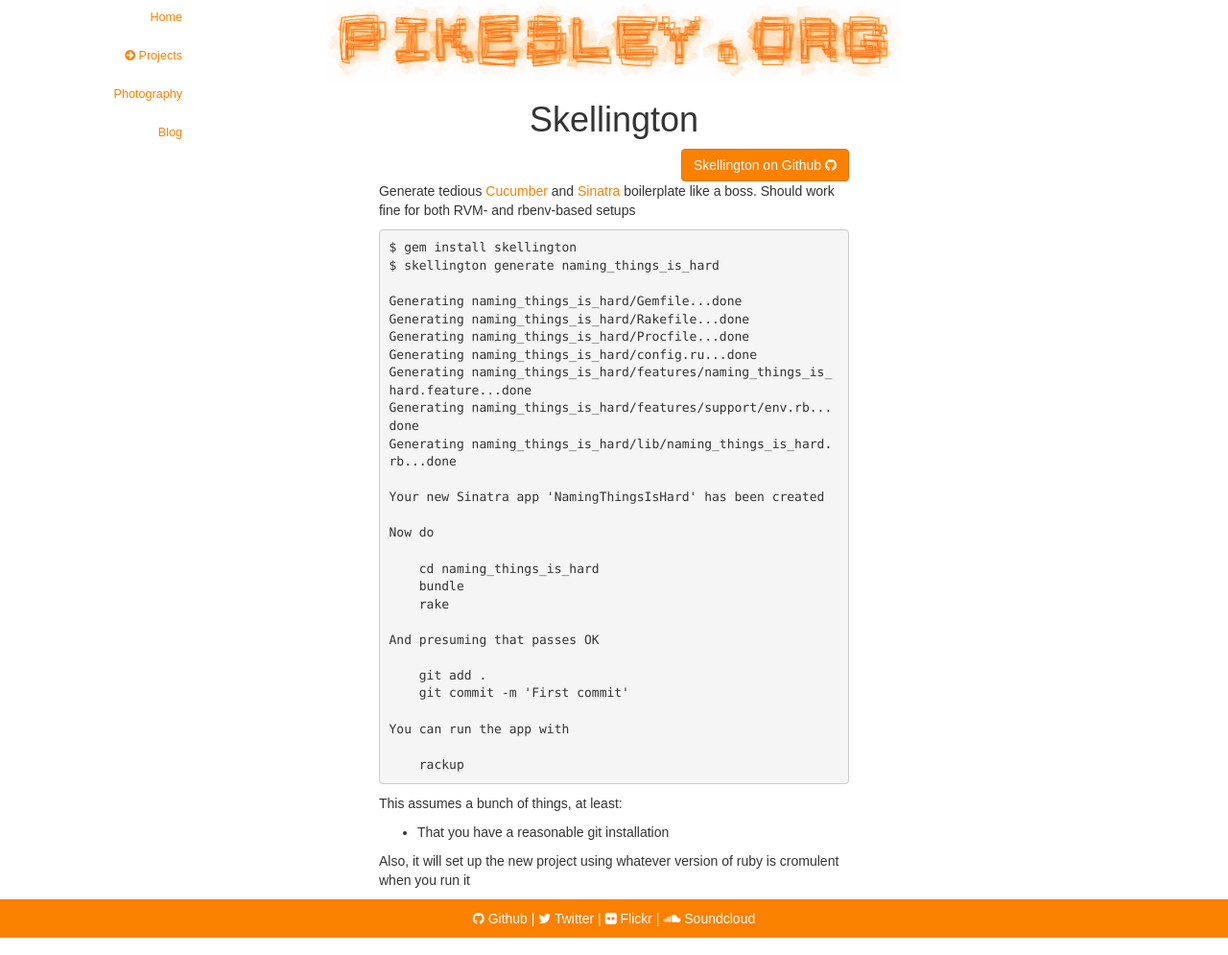
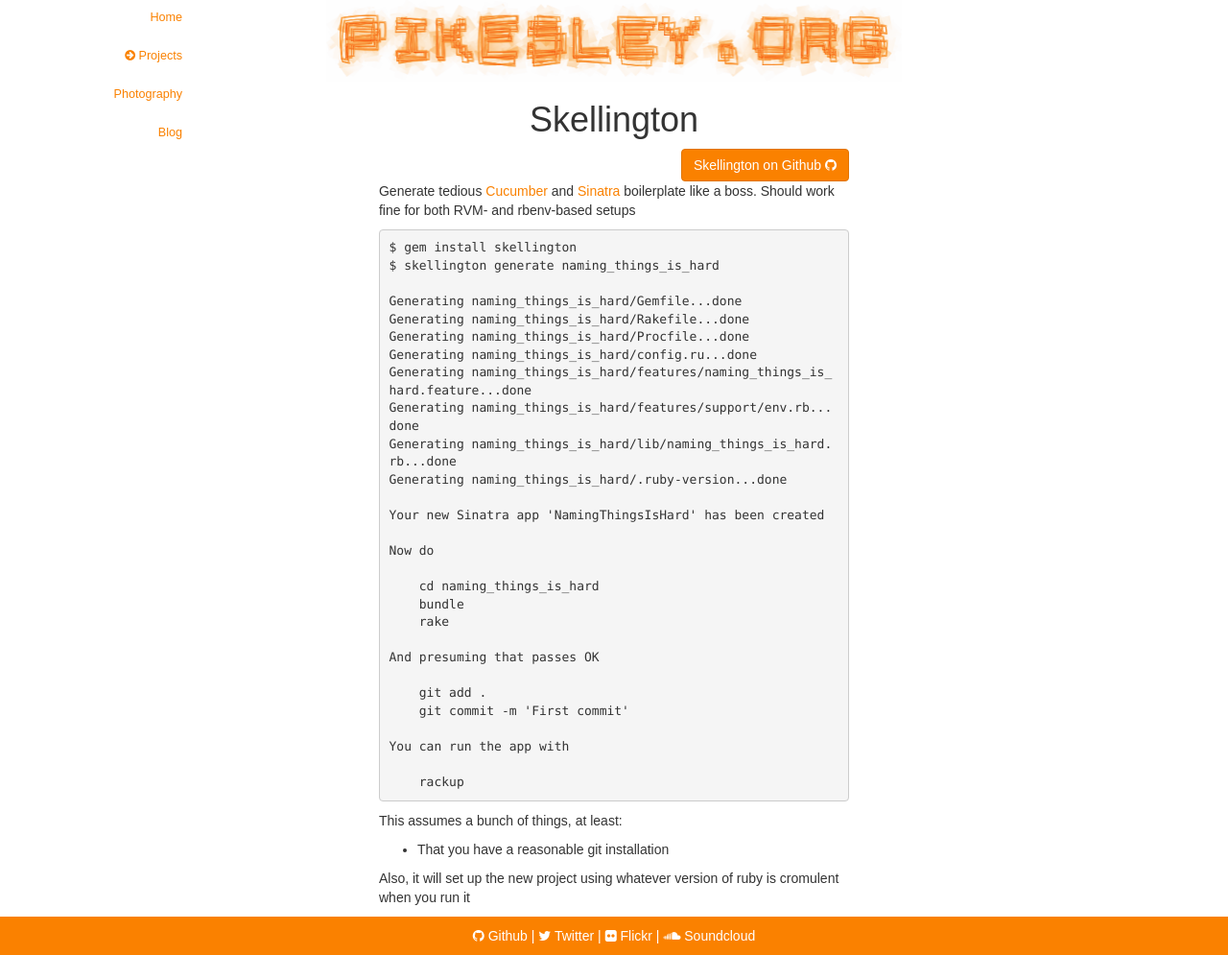
Before and after one commit to pikesley/pikesley.github.io, a Jekyll site: the page built from projects/skellington.md, in a window 1280 px wide. Shown: the whole page at 96% size. Built offline with Jekyll 4.4.1, drawn with Linux system fonts in a browser that asks for light colours; nearby versions of some CDN libraries; some web fonts are replaced.

Commit message:
New README

```diff
--- a/projects/skellington.md
+++ b/projects/skellington.md
@@ -15,6 +15,7 @@ Generate tedious [Cucumber](http://cukes.info/) and [Sinatra](http://www.sinatra
     Generating naming_things_is_hard/features/naming_things_is_hard.feature...done
     Generating naming_things_is_hard/features/support/env.rb...done
     Generating naming_things_is_hard/lib/naming_things_is_hard.rb...done
+    Generating naming_things_is_hard/.ruby-version...done
 
     Your new Sinatra app 'NamingThingsIsHard' has been created
 
```
